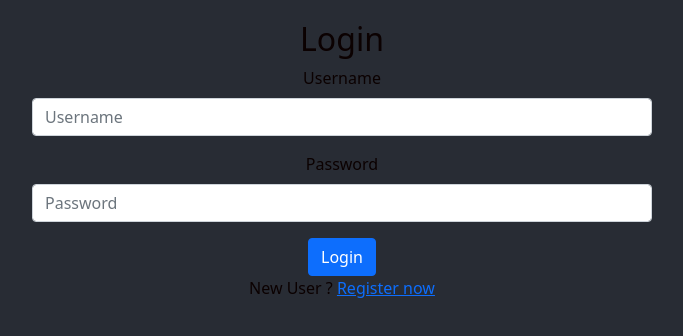
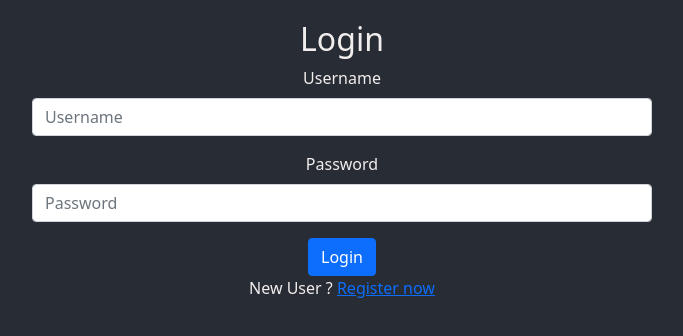
Before and after one commit to choudharykartik/task-manager, a React (Create React App) app in the folder frontend/myapp/: page / in a window 1280 px wide. Shown: the top 336 px of the page, without its empty margins (298-981 px from the left). Built offline with nearby package versions, Linux system fonts and the light colour scheme.

Commit message:
update login screen

```diff
--- a/frontend/myapp/src/App.css
+++ b/frontend/myapp/src/App.css
@@ -5,7 +5,12 @@
   color: rgb(11, 1, 1);
 
 }
-
+.LoginApp{
+  padding: 20px;
+  background-color: #282c34;
+  min-height: 100vh;
+  color: rgb(242, 238, 238);
+}
 
 
 
--- a/frontend/myapp/src/components/Login.js
+++ b/frontend/myapp/src/components/Login.js
@@ -41,7 +41,7 @@ function Login() {
   };
 
   return (
-    <div className="App" style={{ textAlign: "center" }}>
+    <div className="LoginApp" style={{ textAlign: "center" }}>
       {isLogin ? (
         <div>
           {" "}
```
